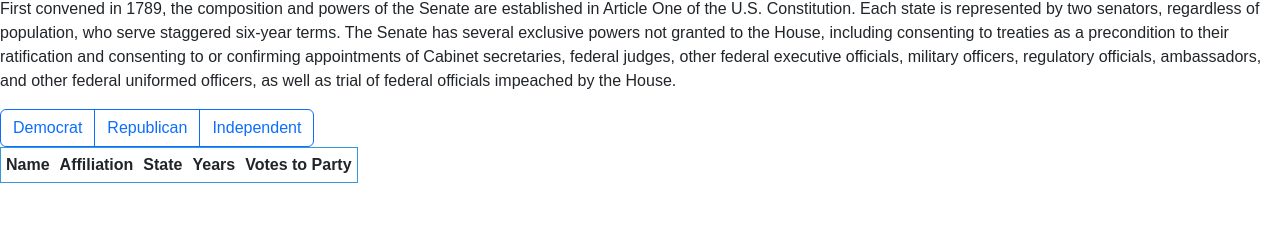
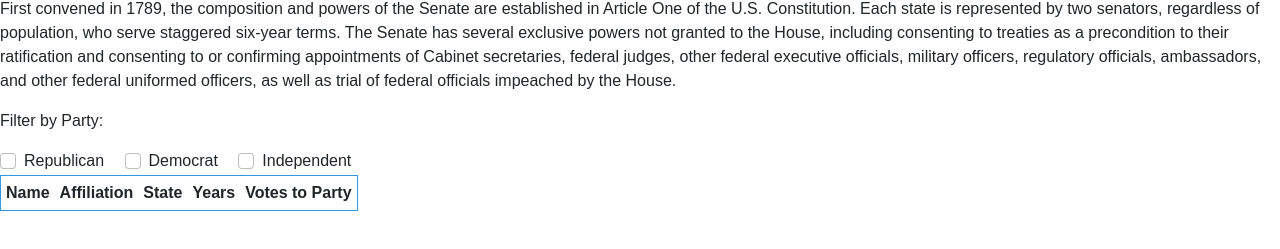
Before and after one commit to Jaumemasmorla/TGIF-government, a plain HTML site: page senate.html in a window 1280 px wide. Shown: the part 199-448 px from the top of the page. Drawn offline with nearby package versions, Linux system fonts and the light colour scheme; no server answers.

Commit message:
senate/house check boxes first (no style yet)

```diff
--- a/script/senate.js
+++ b/script/senate.js
@@ -5,6 +5,8 @@ const parties = {
     R: 'Republican',
     ID: 'Independent'
   }
+
+
 
 /* para dropdown import {string} from './holamundo.mjs'
 console.log(string) y  (en el fichero donde esta la informacion) export const  string ="hola mundo"*/
--- a/senate.html
+++ b/senate.html
@@ -72,16 +72,26 @@
         officials, military officers, regulatory officials, ambassadors, and other federal
         uniformed officers, as well as trial of federal officials impeached by the House.
       </p>
-      <div class="btn-group" role="group" aria-label="Basic checkbox toggle button group">
-        <input type="checkbox" class="btn-check" id="btncheck1" autocomplete="off">
-        <label class="btn btn-outline-primary" for="btncheck1">Democrat </label>
 
-        <input type="checkbox" class="btn-check" id="btncheck2" autocomplete="off">
-        <label class="btn btn-outline-primary" for="btncheck2">Republican</label>
+      <div id="checkbox">
+        <p id="checkbox-title">Filter by Party: </p>
+        <div class="form-check form-check-inline">
 
-        <input type="checkbox" class="btn-check" id="btncheck3" autocomplete="off">
-        <label class="btn btn-outline-primary" for="btncheck3">Independent</label>
+          <input class="form-check-input" type="checkbox" id="inlineCheckbox1" value="option1">
+          <label class="form-check-label" for="inlineCheckbox1">Republican</label>
+        </div>
+        <div class="form-check form-check-inline">
+          <input class="form-check-input" type="checkbox" id="inlineCheckbox2" value="option2">
+          <label class="form-check-label" for="inlineCheckbox2">Democrat</label>
+        </div>
+        <div class="form-check form-check-inline">
+          <input class="form-check-input" type="checkbox" id="inlineCheckbox3" value="option3">
+          <label class="form-check-label" for="inlineCheckbox3">Independent</label>
+        </div>
+
       </div>
+
+
       <table id="senateTable">
         <thead >
           <tr id="thead">
```
Also changed, not shown: house.html (+14 -7 lines).
